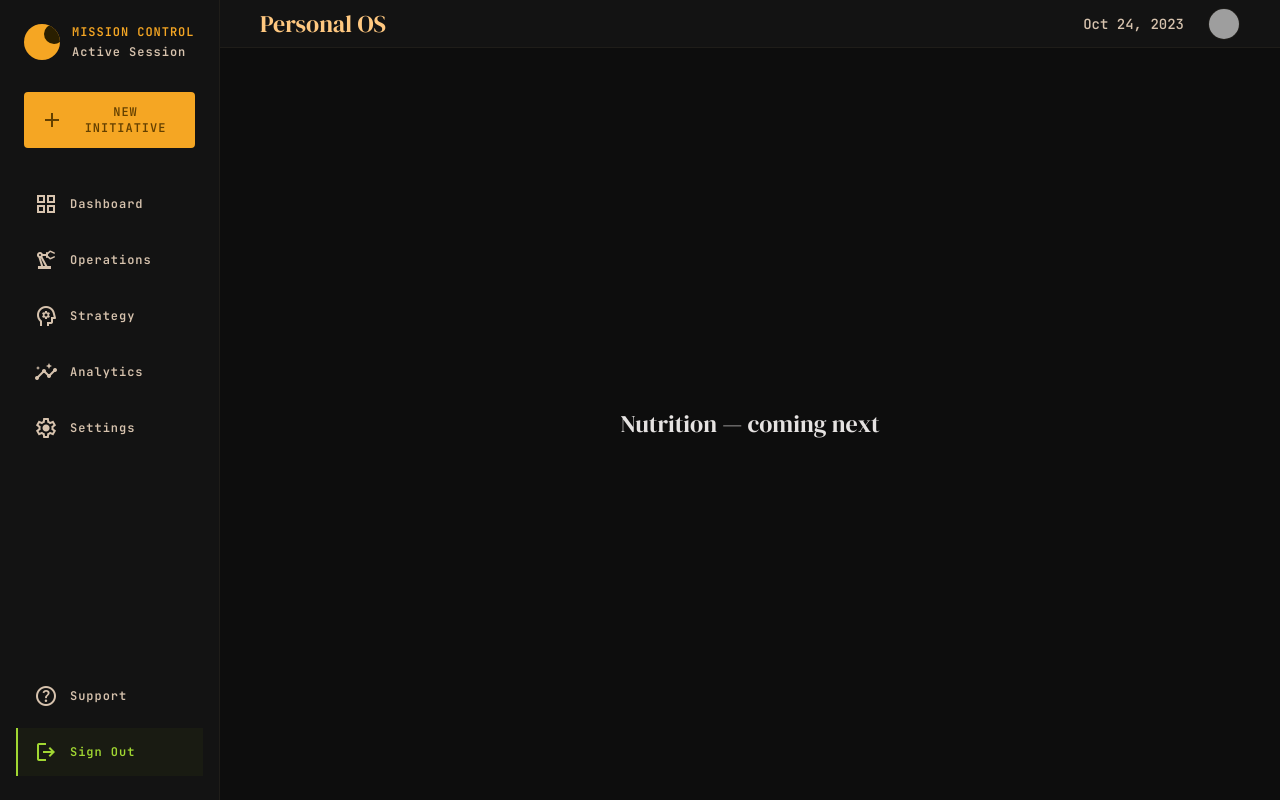
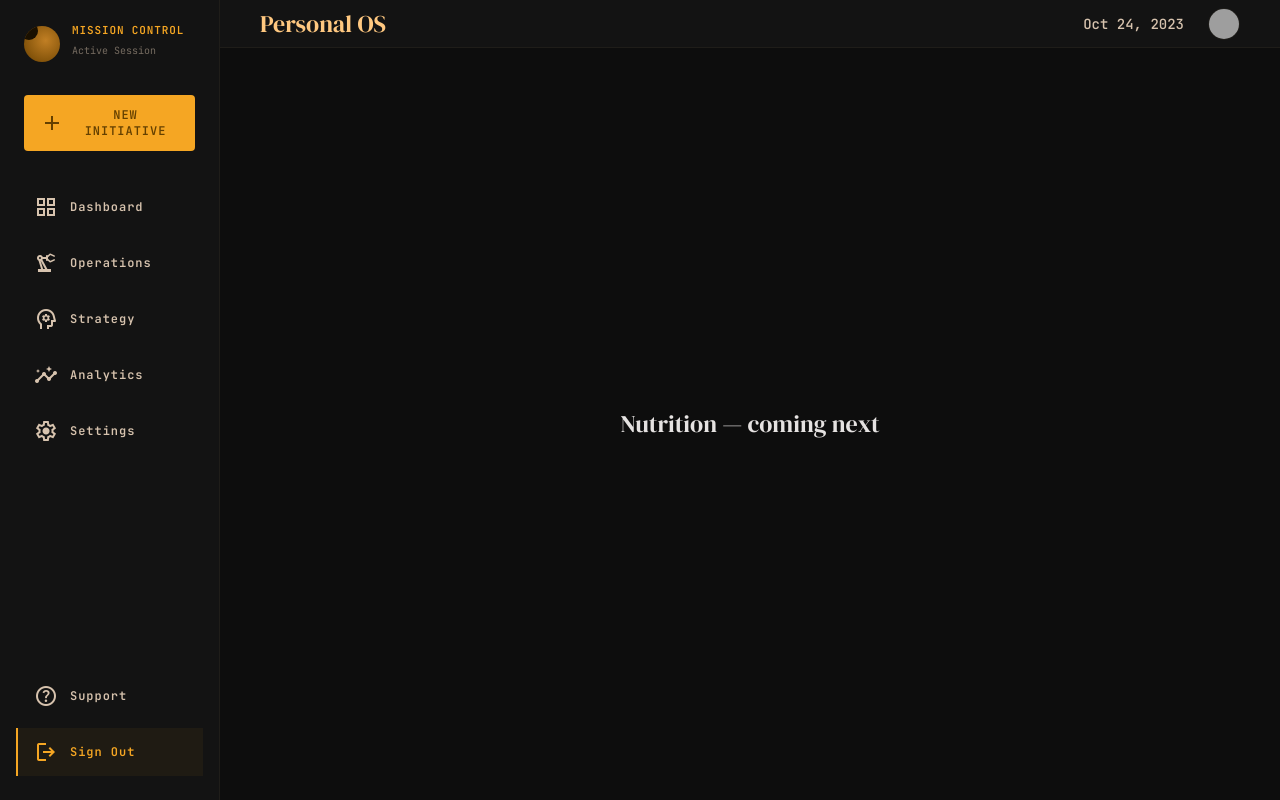
Before and after one commit to dev-dharmesh-ai/personal-os, a React (Vite) app: page /nutrition in a window 1280 px wide. Built offline with nearby package versions, Linux system fonts and the light colour scheme; grey boxes are pictures that could not be loaded.

Commit message:
fix: logo mark, logo text styling, nav active color amber

```diff
--- a/src/components/ui/AppShell.jsx
+++ b/src/components/ui/AppShell.jsx
@@ -24,8 +24,8 @@ function SidebarLink({ item }) {
         [
           "flex items-center gap-3 px-4 py-3 font-label-caps text-label-caps transition-colors",
           isActive
-            ? "border-l-2 border-secondary bg-secondary-container/5 text-secondary"
-            : "border-l-2 border-transparent text-on-surface-variant hover:bg-secondary-container/5 hover:text-secondary",
+            ? "border-l-2 border-primary-container bg-primary-container/5 text-primary-container"
+            : "border-l-2 border-transparent text-on-surface-variant hover:bg-primary-container/5 hover:text-primary-container",
         ].join(" ")
       }
     >
@@ -40,16 +40,34 @@ function SidebarLink({ item }) {
 export default function AppShell({ children }) {
   return (
     <div className="flex h-screen overflow-hidden bg-[#0D0D0D] text-on-surface font-body-md text-body-md">
-      <nav className="fixed left-0 top-0 z-50 hidden h-full w-sidebar_width flex-col border-r border-outline-variant/20 bg-surface py-6 text-secondary md:flex">
+      <nav className="fixed left-0 top-0 z-50 hidden h-full w-sidebar_width flex-col border-r border-outline-variant/20 bg-surface py-6 text-primary-container md:flex">
         <div className="mb-8 flex items-center gap-3 px-6">
-          <div className="relative w-9 h-9 rounded-full bg-primary-container flex items-center justify-center overflow-hidden">
-            <div className="absolute w-5 h-5 rounded-full bg-[#2a1f00] top-1 right-0 translate-x-1 -translate-y-1" />
+          <div
+            className="relative w-9 h-9 rounded-full overflow-hidden flex-shrink-0"
+            style={{ background: "radial-gradient(circle at 60% 40%, #c17f24, #6b4200)" }}
+          >
+            <div
+              className="absolute rounded-full"
+              style={{ width: "18px", height: "18px", background: "#1a1000", top: "-4px", left: "-4px" }}
+            />
           </div>
           <div>
-            <h1 className="font-label-caps text-label-caps uppercase text-primary-container">
+            <h1
+              className="uppercase text-primary-container"
+              style={{
+                fontFamily: "JetBrains Mono",
+                fontSize: "11px",
+                fontWeight: 600,
+                letterSpacing: "0.08em",
+                lineHeight: 1.2,
+              }}
+            >
               MISSION CONTROL
             </h1>
-            <p className="mt-1 font-label-caps text-label-caps text-on-surface-variant">
+            <p
+              className="mt-[2px] normal-case text-on-surface-variant/50"
+              style={{ fontFamily: "JetBrains Mono", fontSize: "10px" }}
+            >
               Active Session
             </p>
           </div>
```
